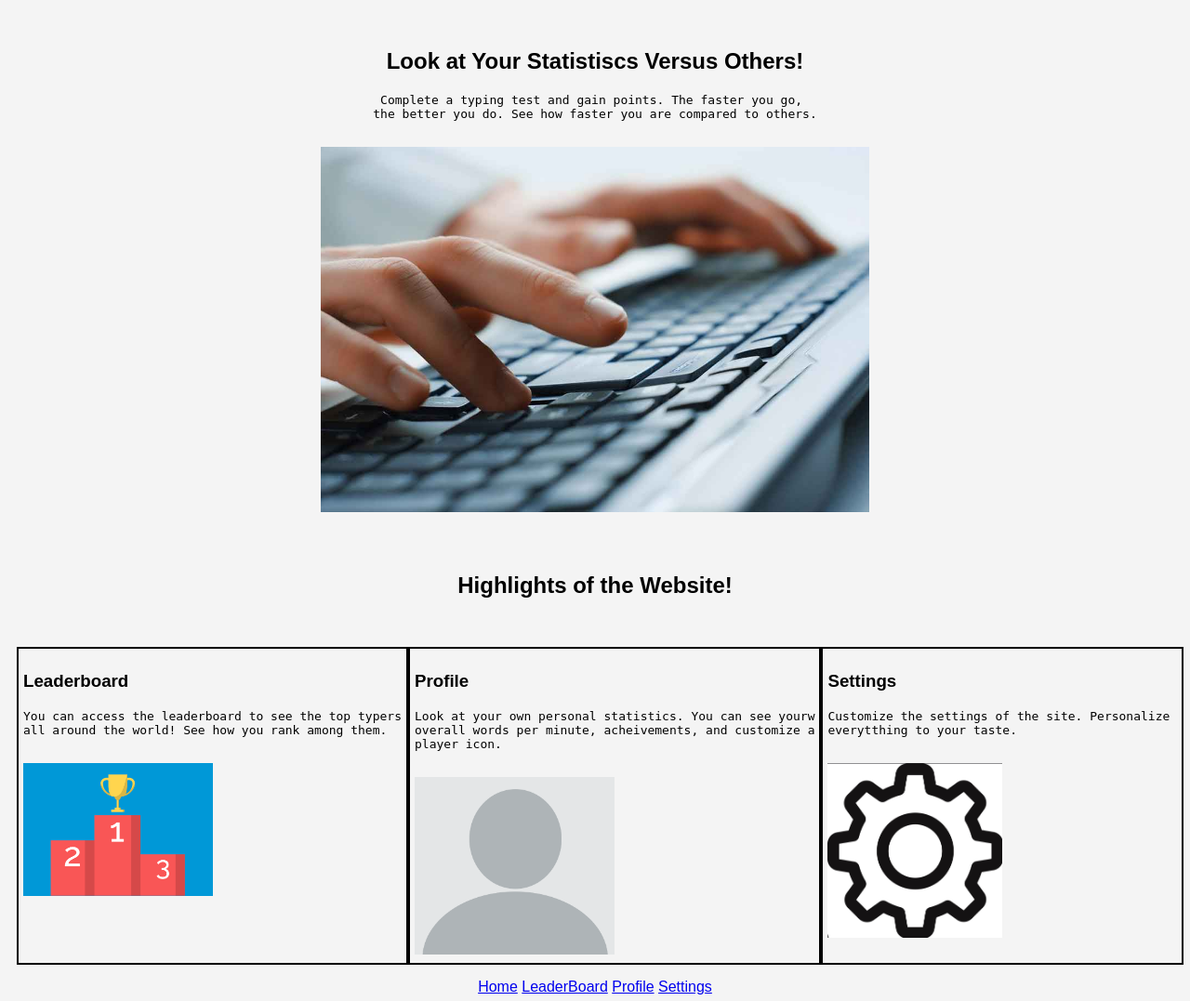
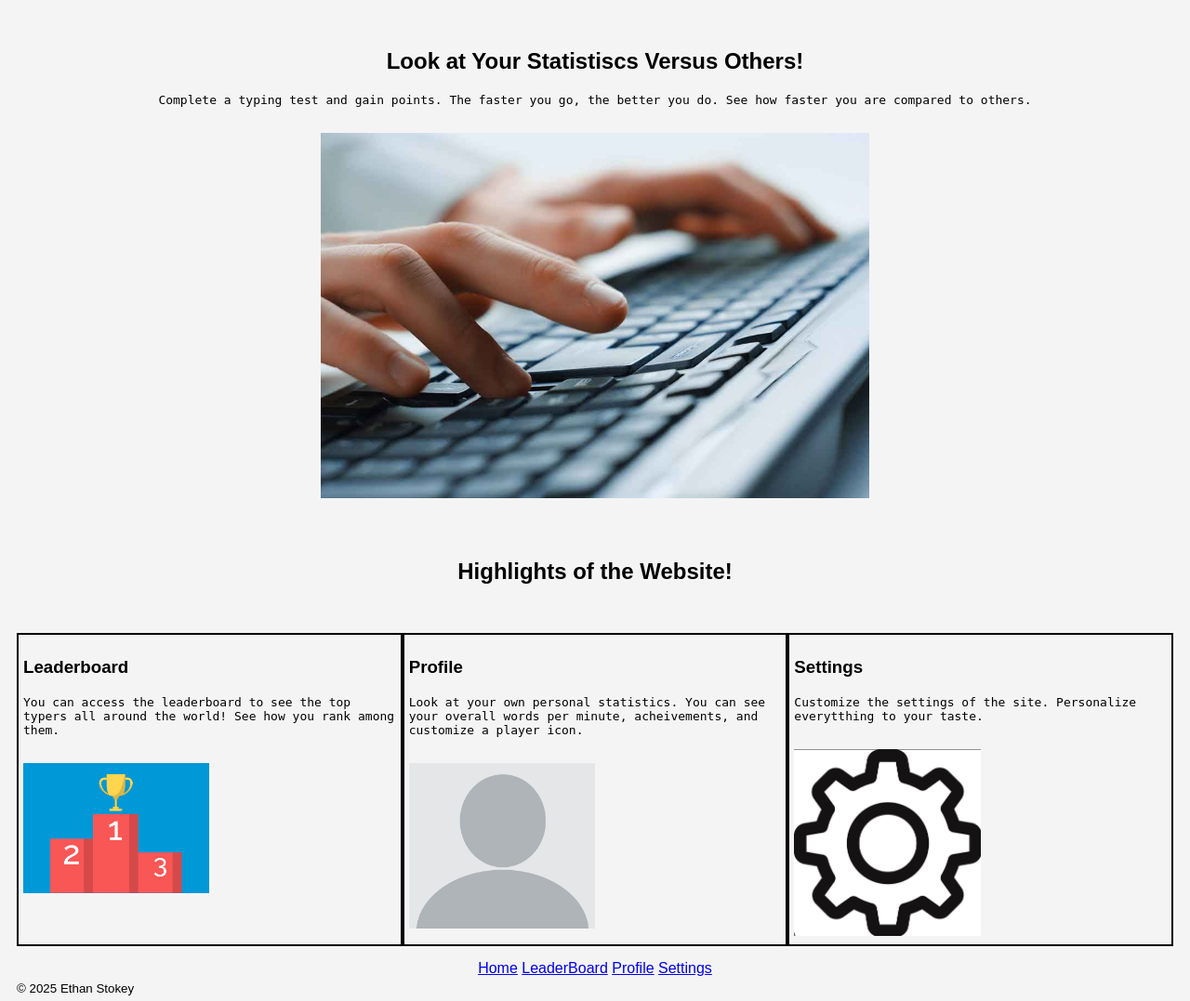
Before and after one commit to StokedTBH/PL_4_Web_Applications, a PHP site: page / in a window 1280 px wide. Shown: the part 220-1297 px from the top of the page at 93% size. Run offline with PHP 8.4, Linux system fonts and the light colour scheme.

Commit message:
Made it so that the <pre> elemens wrap correctly, and that the website correctly changes when used in mobile.

```diff
--- a/HW2/index.html
+++ b/HW2/index.html
@@ -21,8 +21,7 @@
     <section class="text-block">
         <h2>Look at Your Statistiscs Versus Others!</h2>
         <pre>
-Complete a typing test and gain points. The faster you go,
-the better you do. See how faster you are compared to others.
+Complete a typing test and gain points. The faster you go, the better you do. See how faster you are compared to others.
         </pre>
         <img src="typing_image.png" alt="Picture of typing." width = "50%">
     </section>
@@ -35,25 +34,25 @@
         <section class="col-4">
             <h3>Leaderboard</h3>
             <pre>
-You can access the leaderboard to see the top typers
-all around the world! See how you rank among them.
+You can access the leaderboard to see the top typers all around the world! See how you rank among them.
             </pre>
+<!--
+  Sources Used https://developer.mozilla.org/en-US/docs/Web/CSS/white-space
+  I used this for all of the <pre> elements.
+-->
             <img src="leaderboard.png" alt="Image of a leaderboard" width="50%">
         </section>
         <section class="col-4">
             <h3>Profile</h3>
             <pre>
-Look at your own personal statistics. You can see yourw
-overall words per minute, acheivements, and customize a
-player icon.
+Look at your own personal statistics. You can see your overall words per minute, acheivements, and customize a player icon.
             </pre>
         <img src="profile.png" alt="Empty profile icon image" width="50%">
         </section>
         <section class="col-4">
             <h3>Settings</h3>
             <pre>
-Customize the settings of the site. Personalize
-everytthing to your taste.
+Customize the settings of the site. Personalize everytthing to your taste.
             </pre>
             <img src="settings.png" alt="Settings gear image" width="50%">
         </section>
--- a/HW2/styles/main.css
+++ b/HW2/styles/main.css
@@ -59,8 +59,12 @@
 @media only screen and (max-width: 768px) {
   /* For mobile phones and tablets: */
   [class*="col-"] {
-      width: 100%;
-      text-align: center;
+    width: 100%;
+    text-align: center;
+  }
+  .row {
+    flex-direction: column;
+    align-items: center;
   }
 }
 
@@ -69,3 +73,8 @@
     float: right;
 }
 }
+
+pre {
+  white-space: pre-wrap;
+  word-wrap: break-word;
+}
```
